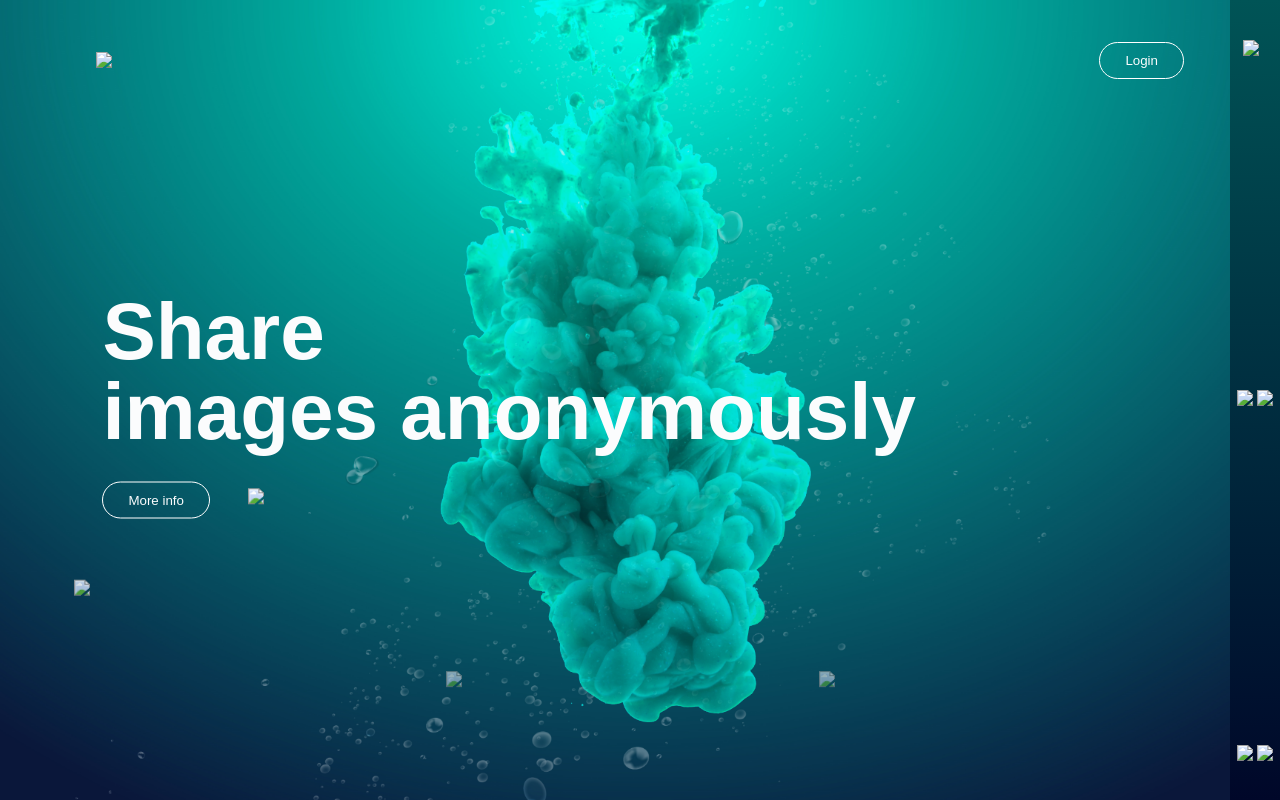
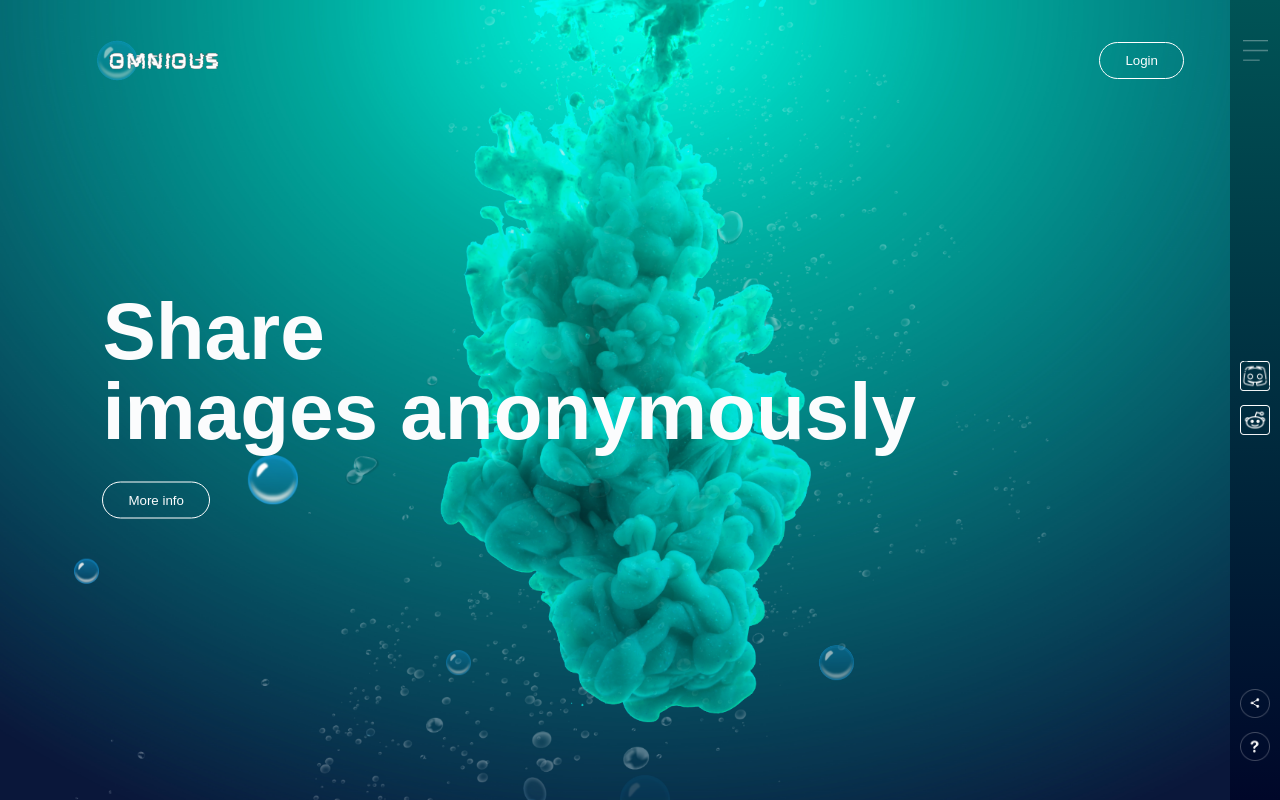
Before and after one commit to Kaushal-Bhadauriya/Omnious, a plain HTML site: page index.html in a window 1280 px wide. Drawn offline with Linux system fonts and the light colour scheme; files whose address does not match are found by name.

Commit message:
index.html

```diff
--- a/index.html
+++ b/index.html
@@ -9,7 +9,7 @@
 <body>
     <div class="background">
         <div class="navbar">
-            <img src="images/logo.png" class="logo">
+            <img src="logo.png" class="logo">
             <button type="button">Login</button>
         </div>
 
@@ -19,26 +19,26 @@
         </div>
 
         <div class="sidebar">
-            <img src="images/menu.png" class="menu">
+            <img src="menu.png" class="menu">
 
             <div class="social-links">
-                <img src="images/discord.png">
-                <img src="images/reddit.png">
+                <img src="discord.png">
+                <img src="reddit.png">
             </div>
 
             <div class="useful-links">
-                <img src="images/share.png">
-                <img src="images/info.png">
+                <img src="share.png">
+                <img src="info.png">
             </div>
         </div>
         <div class="bubbles">
-            <img src="images/bubble.png">
-            <img src="images/bubble.png">
-            <img src="images/bubble.png">
-            <img src="images/bubble.png">
-            <img src="images/bubble.png">
-            <img src="images/bubble.png">
-            <img src="images/bubble.png">
+            <img src="bubble.png">
+            <img src="bubble.png">
+            <img src="bubble.png">
+            <img src="bubble.png">
+            <img src="bubble.png">
+            <img src="bubble.png">
+            <img src="bubble.png">
         </div>
     </div>
 
```
